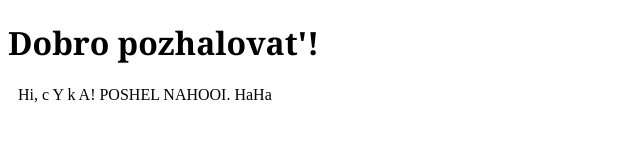
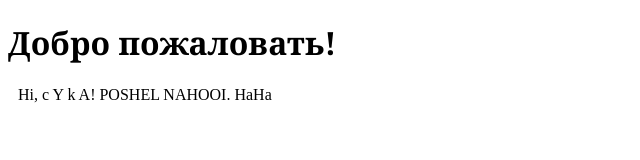
Before and after one commit to Fucker95/fucker95.github.io, a plain HTML site: page index.html in a window 1280 px wide. Shown: the whole page, without its empty margins (0-640 px from the left). Drawn offline with Linux system fonts and the light colour scheme.

Commit message:
Update index.html

```diff
--- a/index.html
+++ b/index.html
@@ -17,7 +17,7 @@
     </style>
   </head>
   <body>
- <h1>Dobro pozhalovat'!</h1>
+ <h1>Добро пожаловать!</h1>
  <p>Hi, c Y k A!
  POSHEL NAHOOI.
  HaHa
```
